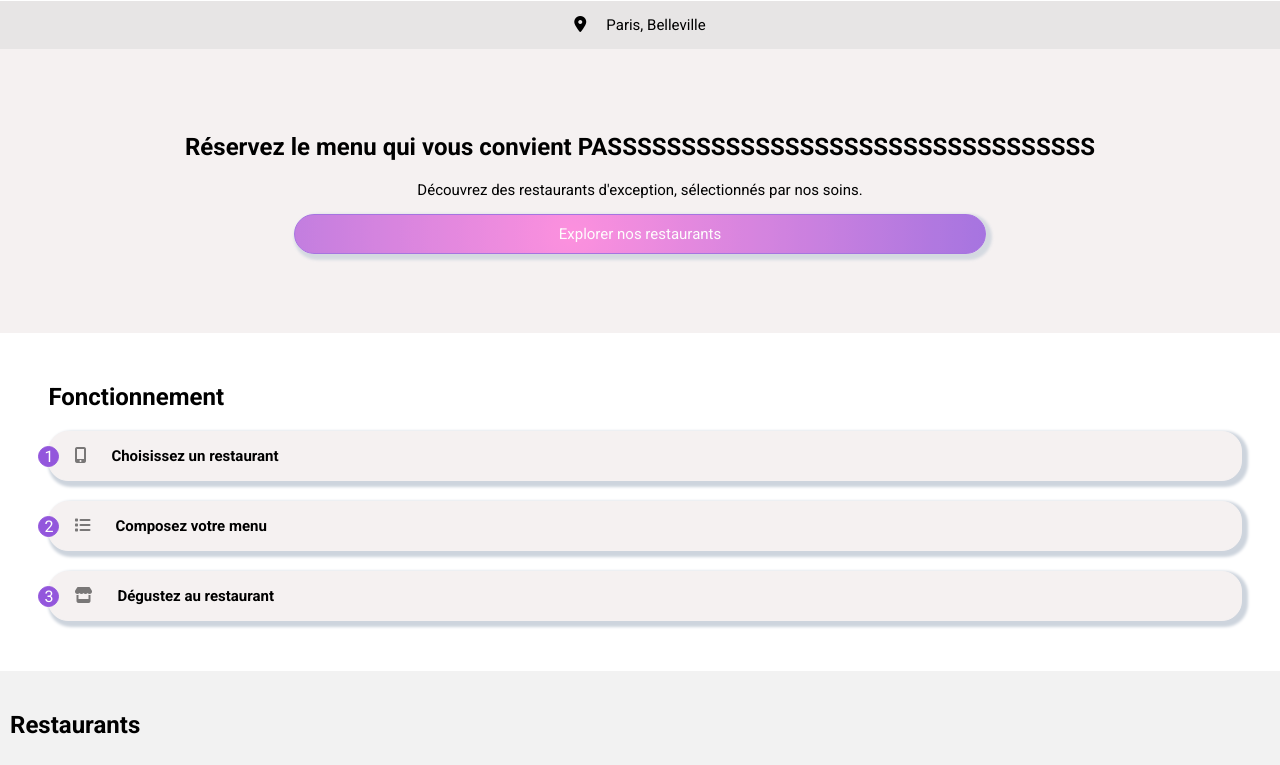
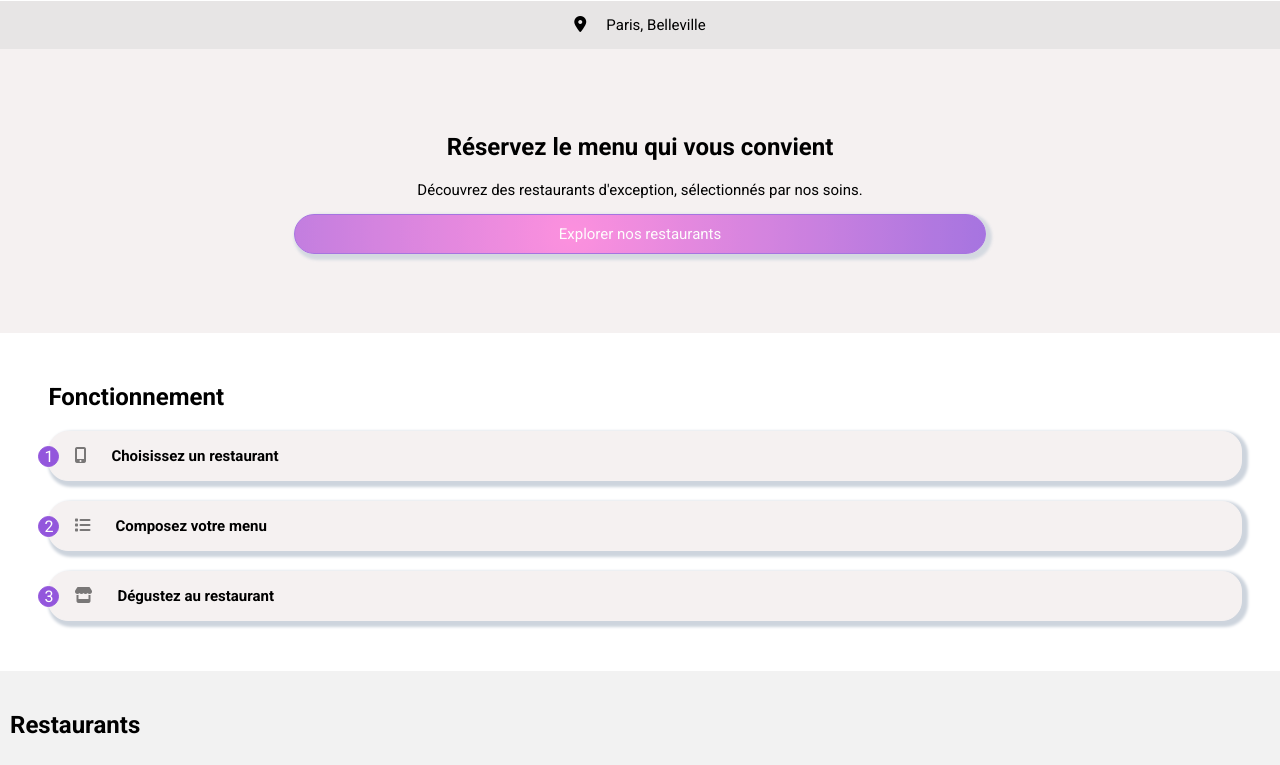
Before and after one commit to yofle/projet-3, a website: page index.html in a window 1280 px wide. Shown: the part 30-795 px from the top of the page. Drawn offline with Linux system fonts and the light colour scheme; a web font is replaced by a local one.

Commit message:
test modification

```diff
--- a/index.html
+++ b/index.html
@@ -22,7 +22,7 @@
 					<p>Paris, Belleville</p>
 				</div>
 				<div class="Explorer">
-					<h1>Réservez le menu qui vous convient PASSSSSSSSSSSSSSSSSSSSSSSSSSSSSSSSS</h1>
+					<h1>Réservez le menu qui vous convient</h1>
 					<p>Découvrez des restaurants d'exception, sélectionnés par nos soins.</p>
 					<a href="#"><p class="bouton1">Explorer nos restaurants</p></a>
 				</div>
```
